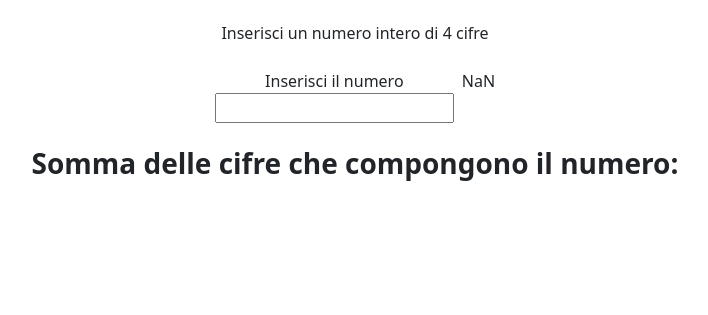
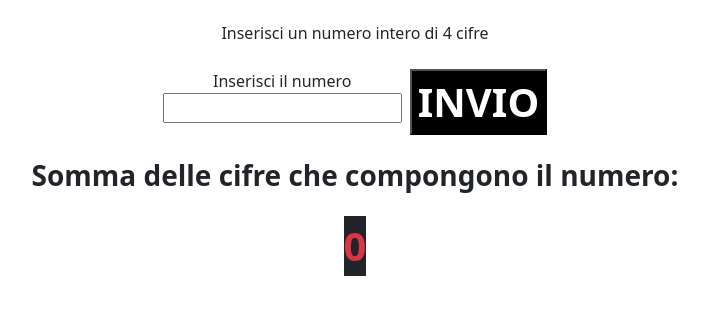
Before and after one commit to Mario-Arista/js-jsnacks-blocco-1, a plain HTML site: page snack-4/index.html in a window 1280 px wide. Both pictures are taken after a click on the button "INVIO". Shown: the part 53-368 px from the top of the page, without its empty margins (285-993 px from the left). Drawn offline with nearby package versions, Linux system fonts and the light colour scheme.

Commit message:
4 snack done

```diff
--- a/snack-4/index.html
+++ b/snack-4/index.html
@@ -28,10 +28,10 @@
 
     </form>
 
-    <h2 class="text-center fs-3 fw-bold mt-3 mb-4">Somma delle cifre che compongono il numero:</h2>
+    <h2 class="d-none text-center fs-3 fw-bold mt-3 mb-4">Somma delle cifre che compongono il numero:</h2>
     <div class="d-flex justify-content-center ">
 
-        <div id="sum-numbers" class="fs-1 fw-bold bg-dark text-danger">
+        <div id="results" class="fs-1 fw-bold bg-dark text-danger">
 
         </div>
     </div>
--- a/snack-4/script.js
+++ b/snack-4/script.js
@@ -12,7 +12,8 @@ buttonInvio.addEventListener("click",
     event.preventDefault();
 
     // Mi salvo il valore dell'input
-    const numberValue = parseInt(numberElement.valueOf);
+
+    const numberValue = Math.floor(numberElement.value);
 
     // Controllo che il numero sia di 4 cifre
     if (numberValue < 1000 || numberValue > 9999 ) {
@@ -21,15 +22,20 @@ buttonInvio.addEventListener("click",
 
     // Estraggo le cifre
     const migliaia = Math.floor(numberValue / 1000);
-    const centinia = Math.floor(numberValue / 100);
-    const decima = Math.floor(numberValue / 10);
+    console.log(migliaia);
+    const centinaia = Math.floor((numberValue % 1000) / 100);
+    console.log(centinaia);
+    const decima = Math.floor((numberValue % 100) / 10);
+    console.log(decima);
     const unitaFinale = numberValue % 10;
+    console.log(unitaFinale);
+
 
     // Sommo le cifre
-    const somma = migliaia + centinia + decima + unitaFinale;
+    const somma = migliaia + centinaia + decima + unitaFinale;
 
     // Metto in pagina la somma
-    const outputSumElement = document.getElementById("sum-numbers");
-    outputSumElement.innerText = somma;
-
+    const outputSumElement = document.querySelector("#results");
+    outputSumElement.innerHTML += somma;
+    document.querySelector("h2").classList.remove("d-none")
 });
```
